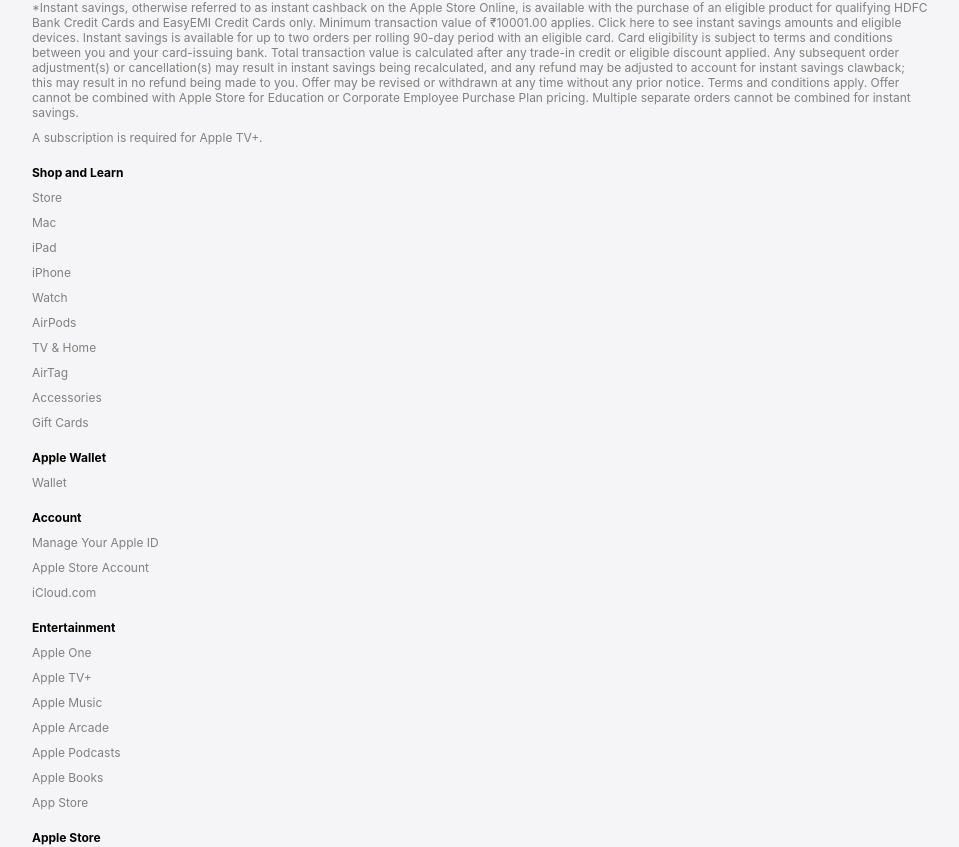
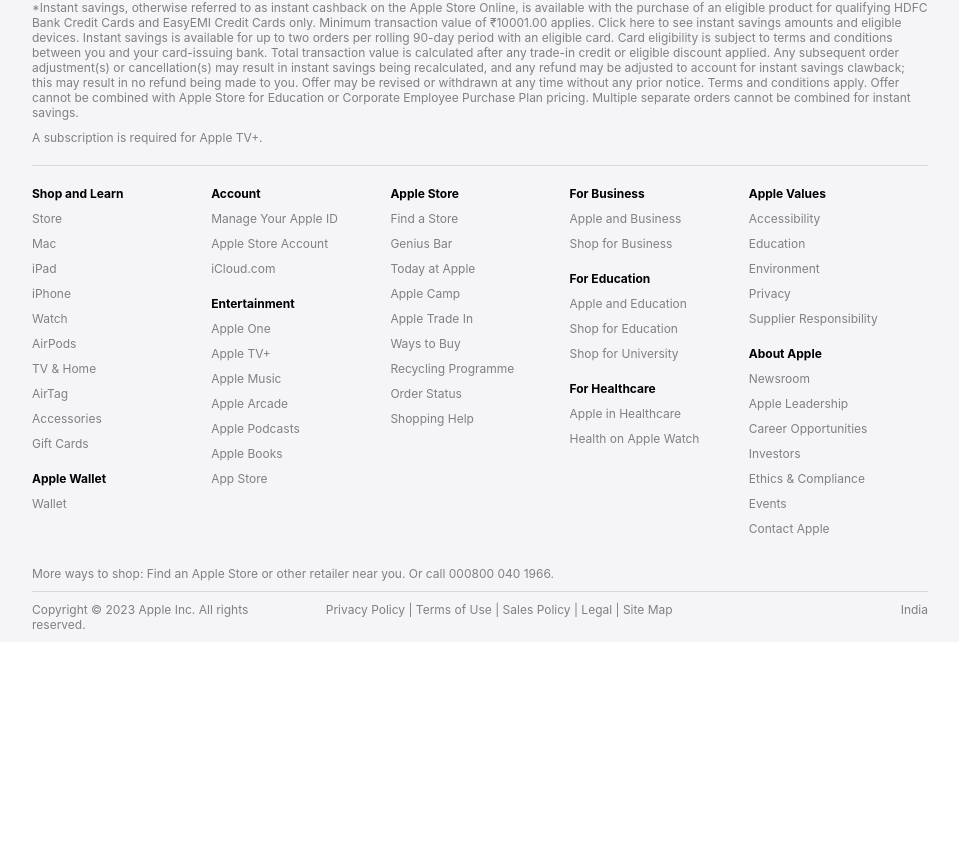
Before and after one commit to Pratiksha-Kanoja/Apple-Webpage, a React (Create React App) app in the folder apple/: page / in a window 1280 px wide. Shown: the part 4359-5206 px from the top of the page, without its empty margins (160-1119 px from the left). After the commit the page ends 5001 px from the top, so only its background shows below. Built offline with nearby package versions, Linux system fonts and the light colour scheme.

Commit message:
Update Footer.css

```diff
--- a/apple/src/Hm-backgrd-img/Footer.css
+++ b/apple/src/Hm-backgrd-img/Footer.css
@@ -15,25 +15,26 @@
     padding-top: 10px;
 }
 
-#Footer>div>div:nth-child(3){
+#Footer>div>div:nth-child(2){
     width: 100%;
     height: 380px;
     display: flex;
     margin-top: 20px;
     margin-bottom: 20px;
+    border-top: 1px solid rgb(217, 217, 217);
 }
-#Footer>div>div:nth-child(3)>div{
+#Footer>div>div:nth-child(2)>div{
     width: 20%;
     height: 380px;
 }
-#Footer>div>div:nth-child(5){
+#Footer>div>div:nth-child(4){
     width: 100%;
     height: 50px;
     border-top: 1px solid rgb(217, 217, 217);
     display: flex;
     margin-top: 10px;
 }
-#Footer>div>div:nth-child(5)>div:nth-child(2){
+#Footer>div>div:nth-child(4)>div:nth-child(2){
     width: 66.5%;
     height: 50px;
     margin-left: 30px;
```
